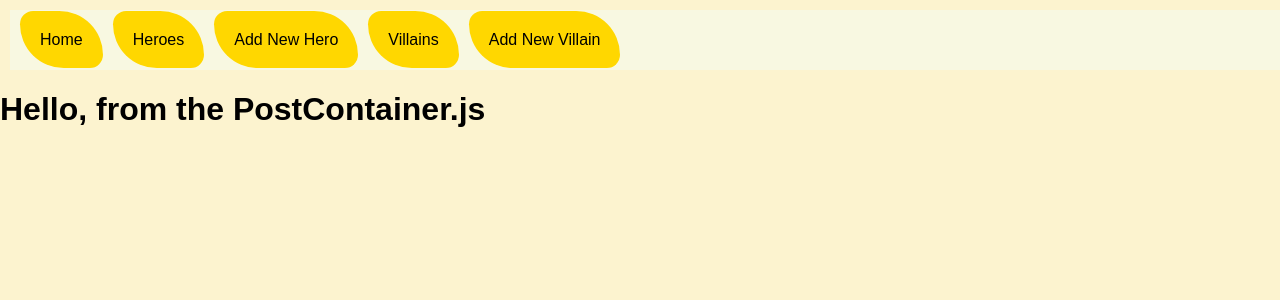
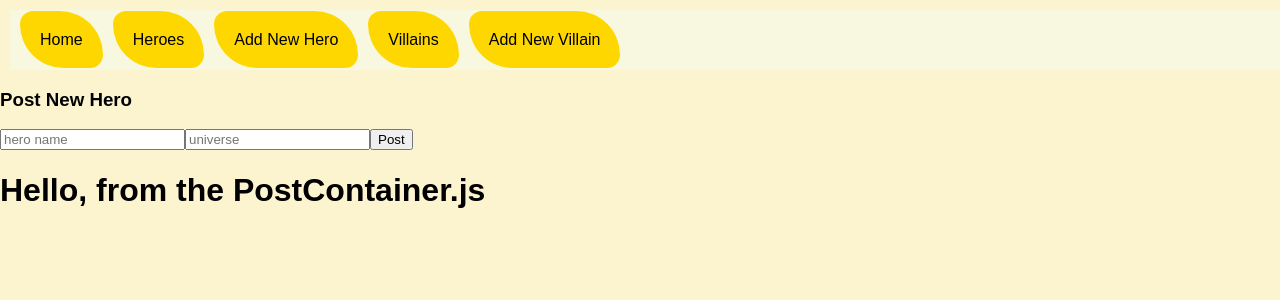
Before and after one commit to jenntress/ReactBranchSuperheroes, a React (Create React App) app in the folder client/: page /post in a window 1280 px wide. Shown: the top 300 px of the page. Built offline with nearby package versions, Linux system fonts and the light colour scheme.

Commit message:
added ability to post new superhero from client

```diff
--- /dev/null
+++ b/client/src/Heroes/PostHeroForm.js
@@ -0,0 +1,18 @@
+import React from 'react';
+
+const PostHeroForm = (props) => (
+  <div>
+    <form onSubmit={(event) => props.handleSubmit(event)}>
+      <h3>Post New Hero</h3>
+        <input type="text" placeholder="hero name"
+          onChange={(event) => props.updateName(event)}
+        />
+        <input type="text" placeholder="universe"
+          onChange={(event) => props.updateUniverse(event)}
+        />
+        <button type="submit">Post</button>
+    </form>
+  </div>
+)
+
+export default PostHeroForm;
--- a/client/src/Heroes/PostHeroesContainer.js
+++ b/client/src/Heroes/PostHeroesContainer.js
@@ -1,13 +1,51 @@
 import React, { Component } from 'react';
+import PostHeroForm from './PostHeroForm';
+import $ from 'jquery';
 
-class PostContainer extends Component {
-  render() {
+
+class PostContainer extends Component { //keeps track of all of our state (stuff to the server)
+//define state objects (right now they're undefined because we wrote undefined)
+    state={
+      name: undefined,
+      universe: undefined
+    }
+
+    handleSubmit=this.handleSubmit.bind(this)//because we're passing it down (keep track of context)
+
+    handleSubmit(event){
+      event.preventDefault()
+      console.log(
+        this.state.name,
+        this.state.universe,
+        "name and universe in the state object"
+      )
+
+      const hero={name: this.state.name, universe: this.state.universe}
+
+      $.ajax({
+        url:'/api/superheroes',
+        method: 'POST',
+        data: hero
+      }).done((response) => console.log(response))//whatever we get back from our server after posting something
+    }
+
+ //an arrow function is auto-binding (so we can skip doing line 12 for this)
+    updateName=(event) => this.setState({name: event.target.value})
+    updateUniverse=(event) => this.setState({universe: event.target.value})
+
+  render() { //renders the PostHeroForm
     return (
       <div>
+        <PostHeroForm
+           handleSubmit={this.handleSubmit}
+           updateName={this.updateName}
+           updateUniverse={this.updateUniverse}
+        />
         <h1>Hello, from the PostContainer.js</h1>
       </div>
     )
   }
 }
 
+
 export default PostContainer;
```
Also changed, not shown: 2 other files (tests, documents, lock files or other folders).
